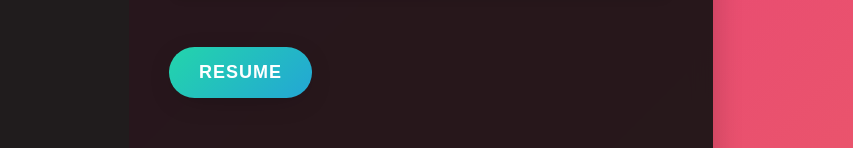
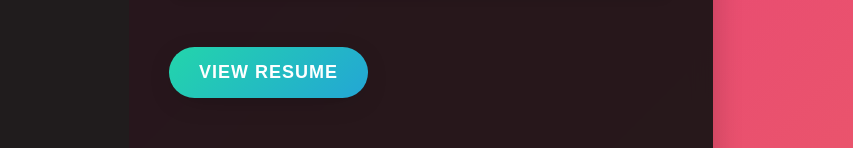
Before and after one commit to M0hammedd-Amaan/Portfoli, a plain HTML site: page index.html in a window 1280 px wide. Shown: the part 478-626 px from the top of the page, 427-1280 px from the left. Drawn offline with Linux system fonts and the light colour scheme.

Commit message:
Update index.html

```diff
--- a/index.html
+++ b/index.html
@@ -231,7 +231,8 @@
                     <span class="skill-badge">Python</span>
                 </div>
             </div>
-            <button class="know-more-btn" onclick="navigateToHome()">Resume</button>
+            <button class="know-more-btn" onclick="navigateToHome()">View
+                Resume</button>
         </div>
     </div>
 
```
